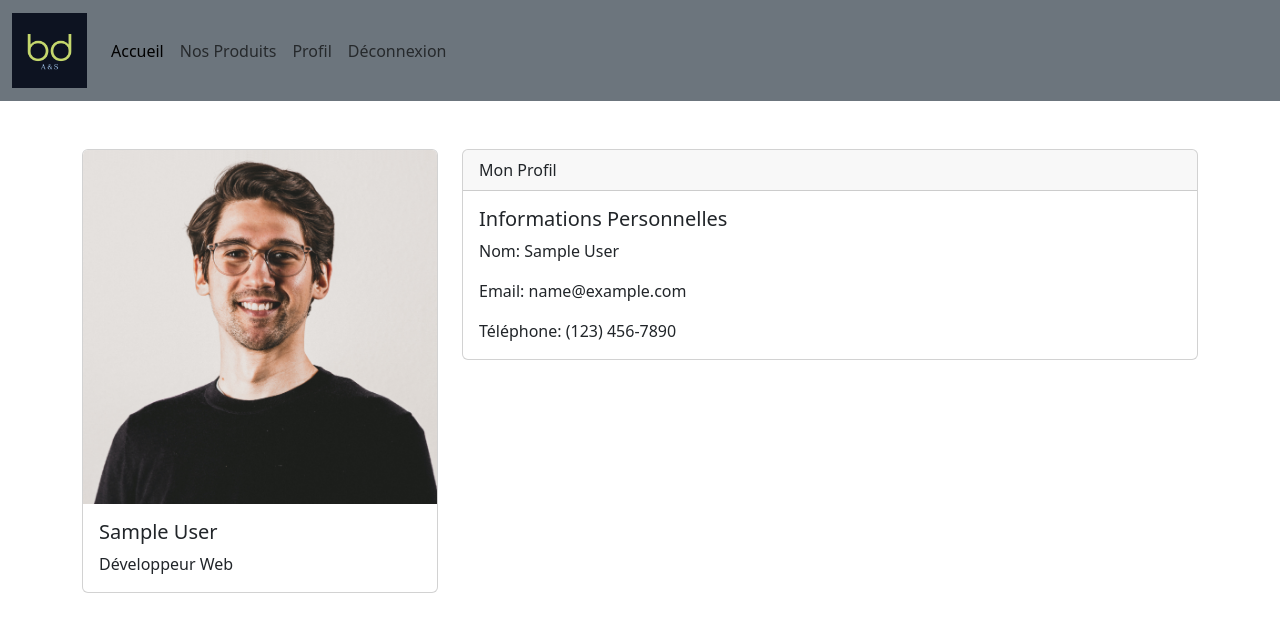
After one commit to ahamie71/TpOnboarding, a PHP site: page /pages/profile.php in a window 1280 px wide. The commit adds this page. Shown: the top 632 px of the page. Run offline with PHP 8.4, Linux system fonts and the light colour scheme; the visitor is signed in with stand-in values (Sample User, id 1).

Commit message:
Ajout du profil et ajout logique login/logout

```diff
--- a/include/navbar.php
+++ b/include/navbar.php
@@ -1,6 +1,11 @@
-<nav class="navbar navbar-expand-lg navbar-light bg-custom navbar-custom">
+<?php
+
+$isLoggedIn = isset($_SESSION['user']) && $_SESSION['user'] > 0;
+
+?>
+<nav class="navbar navbar-expand-lg navbar-light bg-secondary navbar-custom">
   <div class="container-fluid">
-    <a class="navbar-brand" href="/"><img class="logoNav" width="50px" src="../public/images/logo.png" alt=""></a>
+    <a class="navbar-brand" href="/"><img class="logoNav" width="75px" src="../public/images/logo.png" alt=""></a>
     <button class="navbar-toggler" type="button" data-bs-toggle="collapse" data-bs-target="#navbarNavAltMarkup" aria-controls="navbarNavAltMarkup" aria-expanded="false" aria-label="Toggle navigation">
       <span class="navbar-toggler-icon"></span>
     </button>
@@ -8,7 +13,13 @@
       <div class="navbar-nav">
         <a class="nav-link active" aria-current="page" href="/">Accueil</a>
         <a class="nav-link" href="../pages/listProducts.php">Nos Produits</a>
-        <a class="nav-link" href="../pages/auth_signin.php">Connexion/Inscription</a>
+        <?php if ($isLoggedIn) { ?>
+          <a class="nav-link" href="../pages/profile.php">Profil</a>
+          <a class="nav-link" href="../pages/auth_logout.php">Déconnexion</a>
+        <?php } else { ?>
+          <a class="nav-link" href="../pages/auth_login.php">Connexion</a>
+          <a class="nav-link" href="../pages/auth_signin.php">Inscription</a>
+        <?php } ?>
       </div>
     </div>
   </div>
--- a/index.php
+++ b/index.php
@@ -1,5 +1,7 @@
+<?php session_start() ?>
 <!DOCTYPE html>
 <html lang="fr">
+
 <head>
     <meta charset="UTF-8">
     <meta name="viewport" content="width=device-width, initial-scale=1.0">
@@ -10,6 +12,7 @@
     <link href="https://fonts.googleapis.com/css2?family=Roboto:wght@300;400&display=swap" rel="stylesheet">
     <title>TP OnBoarding</title>
 </head>
+
 <body>
     <?php
     include 'include/navbar.php';
--- a/pages/ajoutproduit.php
+++ b/pages/ajoutproduit.php
@@ -1,7 +1,5 @@
 <?php
-
 session_start();
-
 if(!isset($_SESSION['user'])){
     header('Location:auth_login.php');
 }
--- a/pages/auth_login.php
+++ b/pages/auth_login.php
@@ -50,7 +50,7 @@ if ($_SERVER['REQUEST_METHOD'] === 'POST') {
                 $sessionId = $dbconnect->lastInsertId();
                 setcookie('session', $sessionId, time() + 60 * 60 * 24 * 14, '', '', false, true);
                 $_SESSION['user'] = $user;
-                header('Location: /');
+                header('Location: profile.php');
             }
         }
     }
--- a/pages/listProducts.php
+++ b/pages/listProducts.php
@@ -1,9 +1,5 @@
 <?php
 session_start();
-
-if(!isset($_SESSION['user'])){
-    header('Location:auth_login.php');
-}
 
 include '../dbConnect.php';
 
--- /dev/null
+++ b/pages/profile.php
@@ -0,0 +1,48 @@
+<?php session_start();
+if(!isset($_SESSION['user'])){
+    header('Location:auth_login.php');
+}
+$user = $_SESSION['user'];
+?>
+<!DOCTYPE html>
+<html lang="en">
+
+<head>
+    <meta charset="UTF-8">
+    <meta name="viewport" content="width=device-width, initial-scale=1.0">
+    <link href="https://cdn.jsdelivr.net/npm/bootstrap@5.3.2/dist/css/bootstrap.min.css" rel="stylesheet" integrity="sha384-T3c6CoIi6uLrA9TneNEoa7RxnatzjcDSCmG1MXxSR1GAsXEV/Dwwykc2MPK8M2HN" crossorigin="anonymous">
+    <title>Document</title>
+</head>
+
+<body>
+    <?php include '../include/navbar.php'; ?>
+    <div class="container mt-5">
+        <div class="row">
+            <div class="col-lg-4">
+                <div class="card">
+                    <img src="/public/images/alexander-hipp-iEEBWgY_6lA-unsplash.jpg" class="card-img-top" alt="Image de profil">
+                    <div class="card-body">
+                        <h5 class="card-title"><?= $user['name']?></h5>
+                        <p class="card-text">Développeur Web</p>
+                    </div>
+                </div>
+            </div>
+            <div class="col-lg-8">
+                <div class="card">
+                    <div class="card-header">
+                        Mon Profil
+                    </div>
+                    <div class="card-body">
+                        <h5 class="card-title">Informations Personnelles</h5>
+                        <p class="card-text">Nom: <?= $user['name']?></p>
+                        <p class="card-text">Email: <?= $user['email']?></p>
+                        <p class="card-text">Téléphone: (123) 456-7890</p>
+                    </div>
+                </div>
+            </div>
+        </div>
+    </div>
+    <script src="https://cdn.jsdelivr.net/npm/bootstrap@5.3.2/dist/js/bootstrap.bundle.min.js" integrity="sha384-C6RzsynM9kWDrMNeT87bh95OGNyZPhcTNXj1NW7RuBCsyN/o0jlpcV8Qyq46cDfL" crossorigin="anonymous"></script>
+</body>
+
+</html>
```
Also changed, not shown: pages/auth_logout.php (added, +8 -0 lines), public/css/main.css (+0 -10 lines), public/images/alexander-hipp-iEEBWgY_6lA-unsplash.jpg (added).
